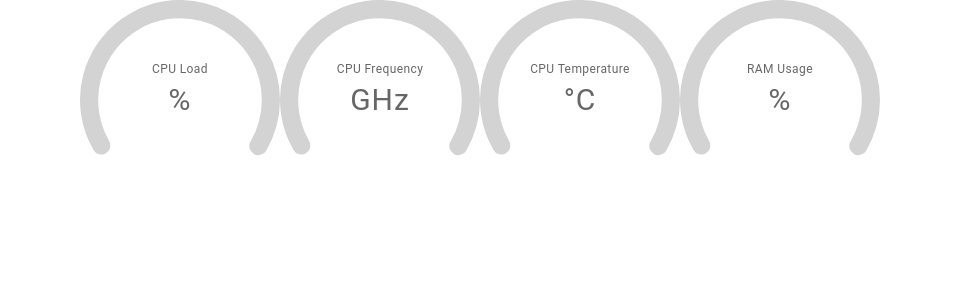
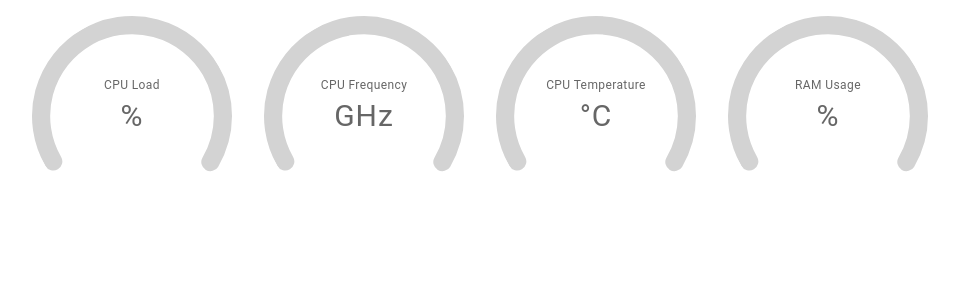
Before and after one commit to TadasBruzas91/my-site, a React (Create React App) app in the folder react-dashboard/: page / in a window 1280 px wide. Shown: the top 300 px of the page, without its empty margins (160-1119 px from the left). Built offline with nearby package versions, Linux system fonts and the light colour scheme; no server answers.

Commit message:
Add margin to progress bar.

```diff
--- a/react-dashboard/src/components/CircularProgressWithLabel.jsx
+++ b/react-dashboard/src/components/CircularProgressWithLabel.jsx
@@ -23,7 +23,7 @@ export default function CircularProgressWithLabel(props) {
   const modProps = { ...props, value: modValue };
 
   return (
-    <Box sx={{ position: "relative", display: "inline-flex" }}>
+    <Box sx={{ position: "relative", display: "inline-flex", m: 2 }}>
       <CircularProgress
         style={{
           transform: "rotate(150deg)",
```
